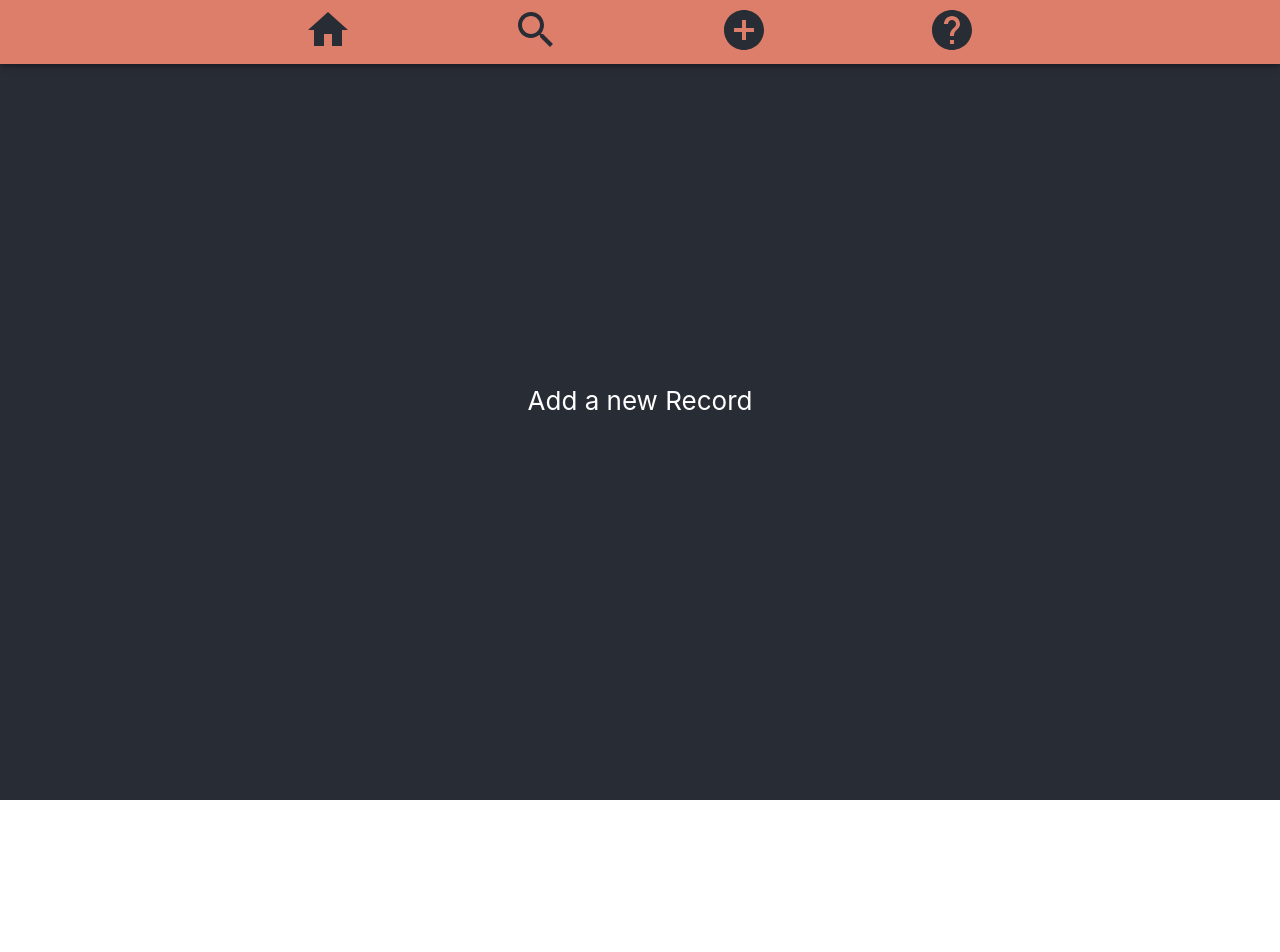
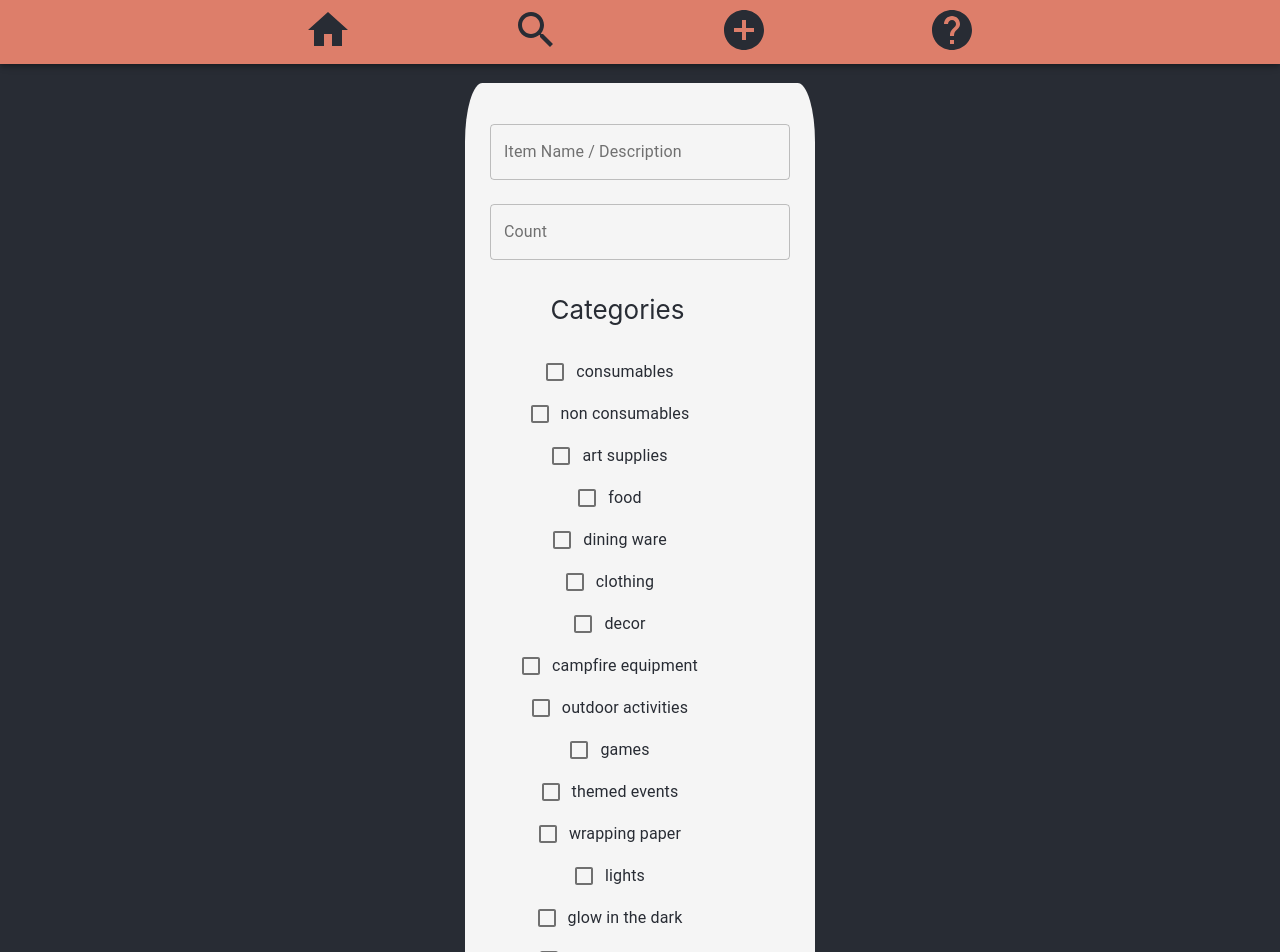
Before and after one commit to hannahdettmann/stoStow, a React (Create React App) app: page /add in a window 1280 px wide. Shown: the top 952 px of the page. Before the commit the page ends 800 px from the top, so only its background shows below. Built offline with nearby package versions, Linux system fonts and the light colour scheme.

Commit message:
added new form

```diff
--- a/src/components/add.js
+++ b/src/components/add.js
@@ -1,14 +1,170 @@
 import React from 'react';
 import Nav from './nav';
 import '../css/App.css';
+import { Grid } from '@material-ui/core';
+import TextField from '@material-ui/core/TextField';
+import Select from '@material-ui/core/Select';
+import Button from '@material-ui/core/Button';
+import MenuItem from '@material-ui/core/MenuItem';
+import InputLabel from '@material-ui/core/InputLabel';
+import FormControlLabel from '@material-ui/core/FormControlLabel';
+import Checkbox from '@material-ui/core/Checkbox';
+
 
 
 function Add() {
+      const catgs = {
+        consumables: {
+          isChecked: false,
+          description: 'consumables'
+        },
+        nonConsumables: {
+          isChecked: false,
+          description: 'non consumables'
+        },
+        artSupplies: {
+          isChecked: false,
+          description: 'art supplies'
+        },
+        food: {
+          isChecked: false,
+          description: 'food',
+        },
+        dinner: {
+          isChecked: false,
+          description: 'dining ware'
+        },
+        clothing: {
+          isChecked: false,
+          description: 'clothing'
+        },
+        decor: {
+          isChecked: false,
+          description: 'decor'
+        },
+        campfire: {
+          isChecked: false,
+          description: 'campfire equipment'
+        },
+        outdoorActivities: {
+          isChecked: false,
+          description: 'outdoor activities'
+        },
+        games: {
+          isChecked: false,
+          description: 'games'
+        },
+        themedEvents: {
+          isChecked: false,
+          description: 'themed events'
+        },
+        wrappingPaper: {
+          isChecked: false,
+          description: 'wrapping paper'
+        },
+        lights: {
+          isChecked: false,
+          description: 'lights'
+        },
+        glowStuff: {
+          isChecked: false,
+          description: 'glow in the dark'
+        },
+        seasonalDecor: {
+          isChecked: false,
+          description: 'seasonal decor'
+        },
+      };
+
   return (
     <div className="App">
       <Nav />
       <header className="App-header">
-      <p>Add a new Record</p>
+      <p>add an item to storage</p>
+      <Grid container xs={12}
+            justify="center"
+            alignItems="left">
+      <div className="full-form">
+        <form >
+          <Grid item xs={10}>
+        <TextField
+          id="outlined-input"
+          className="outlined-input"
+          label="Item Name / Description"
+          //value={values.name}
+          margin="normal"
+          variant="outlined"
+        />
+        </Grid>
+        <Grid item xs={10}>
+        <TextField
+          id="outlined-input"
+          className="outlined-input"
+          label="Count"
+          //value={values.name}
+          margin="normal"
+          variant="outlined"
+        />
+      <Grid item xs={12}>
+      <p className="form-check">Categories</p>
+        {Object.keys(catgs).map((c) => (
+          <div className="form-check">
+             <FormControlLabel
+          control={
+
+            <Checkbox
+              checked={c.isChecked}
+              className="check"
+              //onChange={handleChange('checkedB')}
+              value={c}
+            />
+        }
+        label={catgs[c].description}
+      />
+        </div>
+        ))};
+        </Grid>
+        <Grid item xs={12} >
+
+        <p className='form-check'>Location: </p>
+        <Grid item xs={12} className="loc">
+        <InputLabel htmlFor="age-simple">Aisle</InputLabel>
+        <Select
+          //value={values.age}
+          //onChange={handleChange}
+        >
+          <MenuItem value={'A'}>A</MenuItem>
+          <MenuItem value={'B'}>B</MenuItem>
+          <MenuItem value={'C'}>C</MenuItem>
+          <MenuItem value={'D'}>D</MenuItem>
+          <MenuItem value={'E'}>E</MenuItem>
+          <MenuItem value={'F'}>F</MenuItem>
+          <MenuItem value={'G'}>G</MenuItem>
+        </Select>
+        </Grid>
+        <Grid item xs={12} className="loc">
+        <InputLabel htmlFor="age-simple">Shelf</InputLabel>
+        <Select
+          //value={values.age}
+          //onChange={handleChange}
+        >
+          <MenuItem value={1}>1</MenuItem>
+          <MenuItem value={2}>2</MenuItem>
+          <MenuItem value={3}>3</MenuItem>
+          <MenuItem value={4}>4</MenuItem>
+          <MenuItem value={5}>5</MenuItem>
+        </Select>
+        </Grid>
+        </Grid>
+        </Grid>
+        <div className="break">
+        </div>
+        <Button id="pink-button" variant="contained">
+          SUBMIT
+        </Button>
+        </form>
+      </div>
+        </Grid>
       </header>
     </div>
   );
--- a/src/css/App.css
+++ b/src/css/App.css
@@ -23,10 +23,23 @@
 
 }
 
+.form-check{
+  color: #282c34;
+  padding-left: 5px;
+}
+
+.check{
+  float: left;
+}
+
 .full-form{
   background-color: whitesmoke;
   padding: 25px;
   border-radius: 5%
+}
+
+#break{
+  height: 30px;
 }
 
 .outlined-input{
```
